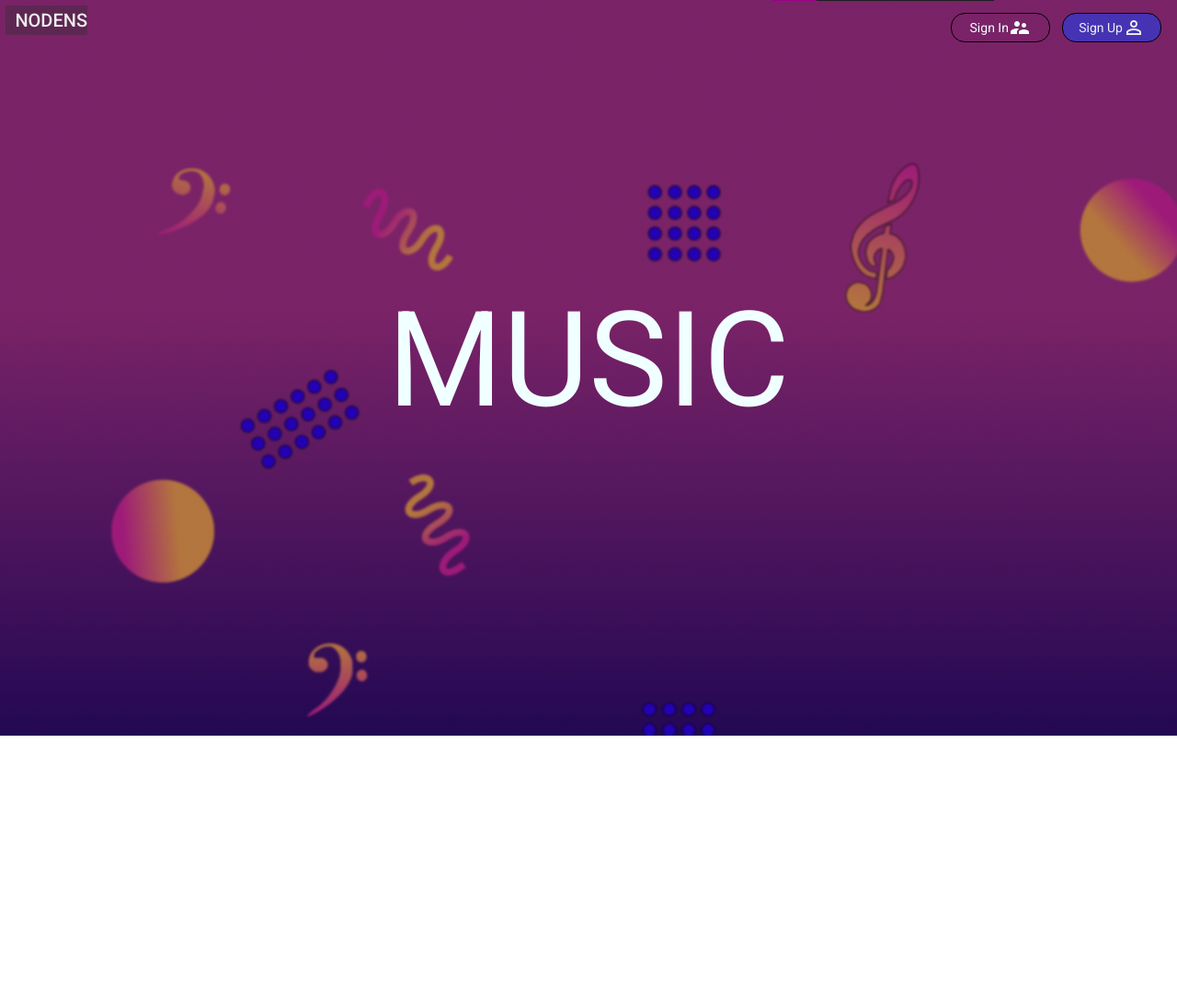
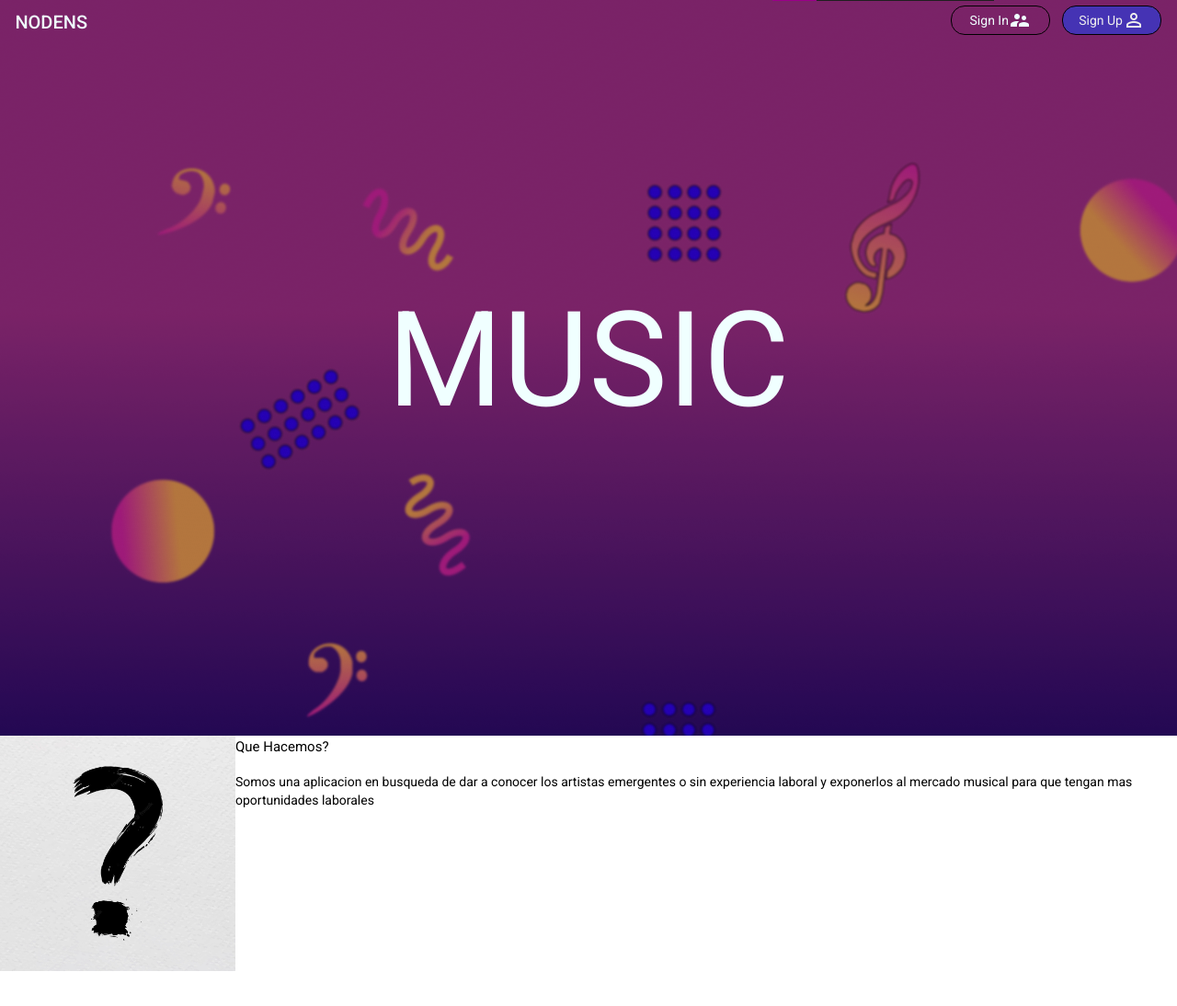
Before and after one commit to Epg33/vistas-proyecto, an Angular app: page / in a window 1280 px wide. Shown: the top 1094 px of the page at 92% size. Built offline with nearby package versions, Linux system fonts and the light colour scheme.

Commit message:
hacer tarjetas

```diff
--- a/src/app/components/landing/landing.component.css
+++ b/src/app/components/landing/landing.component.css
@@ -18,6 +18,16 @@
     z-index: 200;
 }
 
-.hacer {
+.body-land {
   height: 150vh;
 }
+
+.hacer {
+  display: flex;
+  left: 500px;
+}
+
+.inte {
+  width: 20vw;
+  height: auto;
+}
--- a/src/app/components/landing/landing.component.html
+++ b/src/app/components/landing/landing.component.html
@@ -4,12 +4,12 @@
   </header>
 </article>
 
-<main>
+<main class="body-land">
   <section class="hacer">
-    <img src="" alt="">
-    <div>
-      <h4></h4>
-      <p></p>
+    <img src="../../../assets/inte.webp" class="inte" alt="">
+    <div class="card-des">
+      <h4>Que Hacemos?</h4>
+      <p>Somos una aplicacion en busqueda de dar a conocer los artistas emergentes o sin experiencia laboral y exponerlos al mercado musical para que tengan mas oportunidades laborales</p>
     </div>
   </section>
 
--- a/src/app/components/nav/nav.component.css
+++ b/src/app/components/nav/nav.component.css
@@ -3,6 +3,7 @@
   width: 100%;
   display: flex;
   justify-content: space-between;
+  align-items: center;
   position: fixed;
 }
 
@@ -10,6 +11,7 @@
   padding-left: 10px;
   color: azure;
   mix-blend-mode: difference;
+  margin-bottom: -0.13em;
 }
 
 
--- a/src/app/components/nav/nav.component.html
+++ b/src/app/components/nav/nav.component.html
@@ -1,5 +1,5 @@
-<nav class="nav" id="nav" (window:scroll)="theBack()">
-    <h2 class="nav-title" id="nav-title" [@back]="back ? 'dark' : 'clear'" [style]="">NODENS</h2>
+<nav class="nav" id="nav" [@back]="back ? 'dark' : 'clear'" (window:scroll)="theBack()">
+    <h2 class="nav-title" id="nav-title"  [style]="">NODENS</h2>
     <div class="nav-links">
         <a class="nav-link" href="login">Sign In <mat-icon>supervisor_account</mat-icon></a>
         <a class="nav-link" href="registro">Sign Up <mat-icon>perm_identity</mat-icon></a>
--- a/src/app/components/nav/nav.component.ts
+++ b/src/app/components/nav/nav.component.ts
@@ -8,18 +8,17 @@ import { trigger, state, style, animate, transition } from '@angular/animations'
   animations: [
     trigger('back', [
       state('clear', style({
-        backgroundColor: 'rgba(48, 47, 47, 0.37)',
-        color: '#eee'
+        backgroundColor: 'transparent',
       })),
       state('dark', style({
-        backgroundColor: 'transparent',
-        color: '#111'
+        backgroundColor: 'rgba(48, 47, 47, 0.67)',
+        color: '#eff'
       })),
       transition('clear => dark', [
-        animate('1s'),
+        animate('.3s'),
       ]),
       transition('dark => clear', [
-        animate('1s'),
+        animate('.3s'),
       ])
     ])
   ]
@@ -32,7 +31,8 @@ export class NavComponent{
   title:any = document.getElementById('nav-title');
 
   theBack () {
-    if(window.scrollY> 20){
+
+    if(window.scrollY> 926){
       this.back = true;
     }
     else {
```
Also changed, not shown: src/assets/inte.webp (added).
